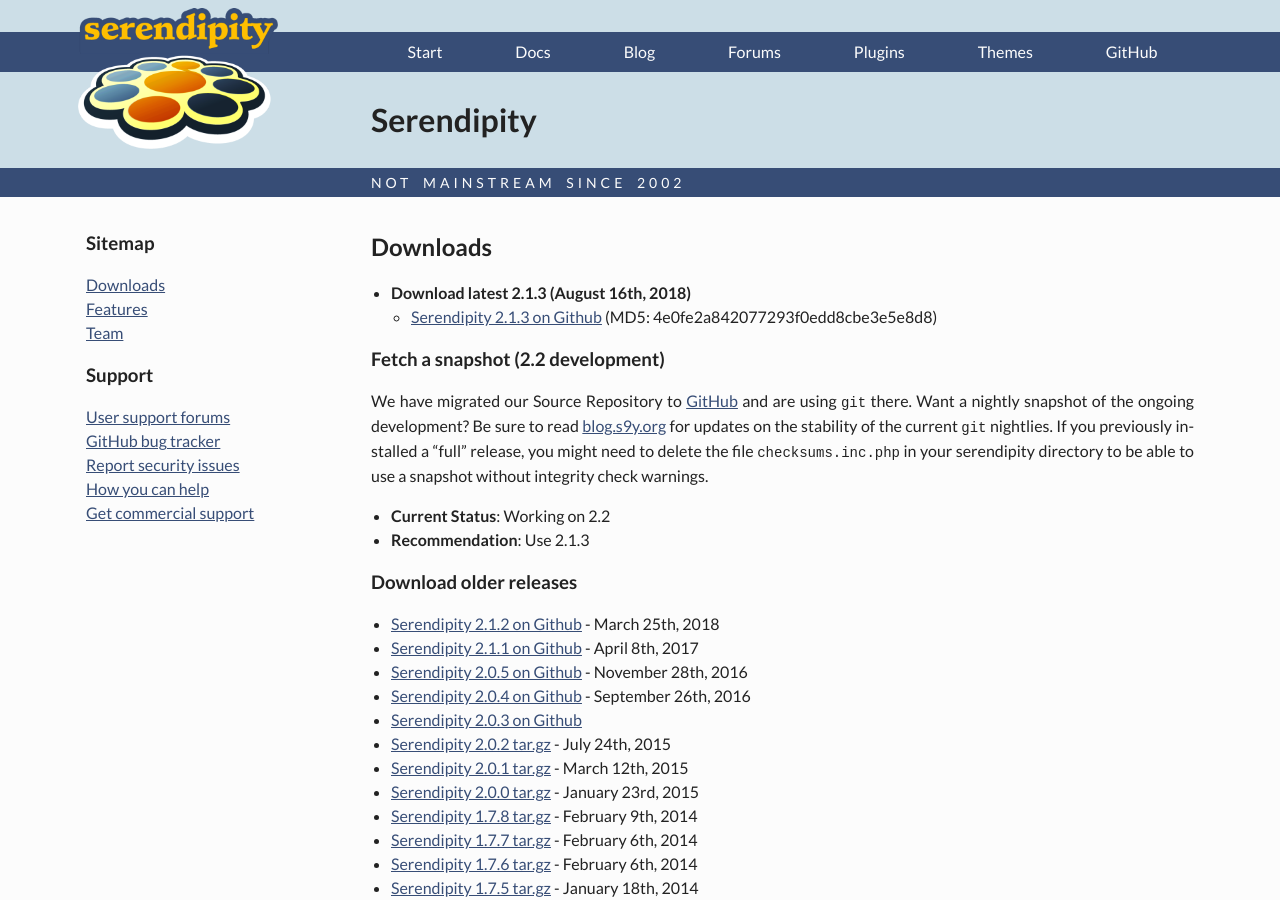
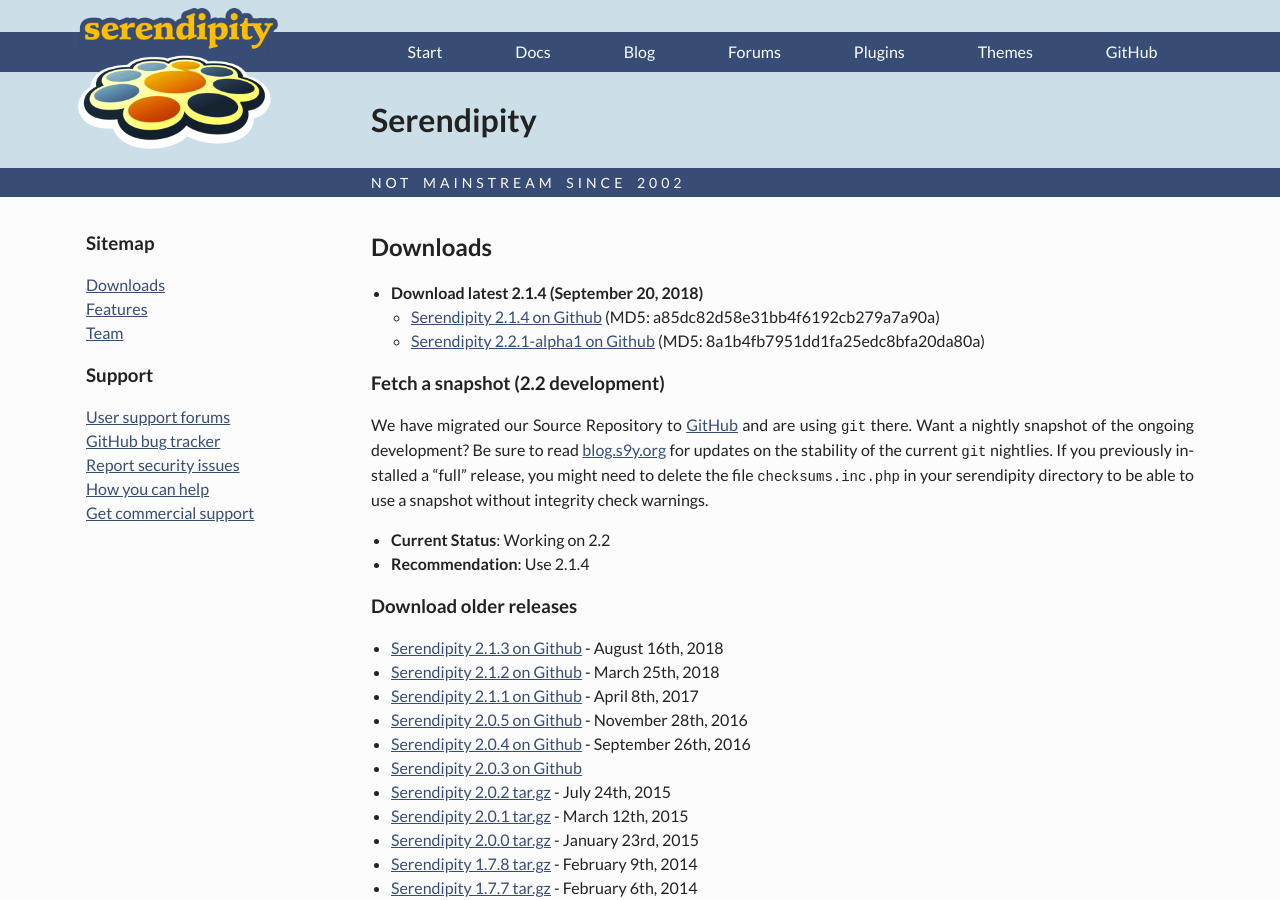
Before and after one commit to s9y/s9y.github.io, a Jekyll site: the page built from downloads.md, in a window 1280 px wide and 900 px high. Built offline with Jekyll 4.4.1, drawn with Linux system fonts in a browser that asks for light colours.

```diff
--- a/_includes/showcase.html
+++ b/_includes/showcase.html
@@ -10,7 +10,7 @@
             <h2>Current version</h2>
 
             <a class="download-link zip-link" href="http://www.s9y.org/latest">Download
-            v2.1.3</a>
+            v2.1.4</a>
 
             <p>For more downloads and other formats see <a href="/downloads.html">downloads</a> section.</p>
         </section>
--- a/downloads.md
+++ b/downloads.md
@@ -4,21 +4,25 @@ title: Downloads
 
 ## Downloads
 
-* **Download latest 2.1.3 (August 16th, 2018)**
-  * [Serendipity 2.1.3 on Github](https://github.com/s9y/Serendipity/releases/tag/2.1.3)
-   (MD5: 4e0fe2a842077293f0edd8cbe3e5e8d8)
+* **Download latest 2.1.4 (September 20, 2018)**
+  * [Serendipity 2.1.4 on
+    Github](https://github.com/s9y/Serendipity/releases/tag/2.1.4)
+   (MD5: a85dc82d58e31bb4f6192cb279a7a90a)
+  * [Serendipity 2.2.1-alpha1 on
+    Github](https://github.com/s9y/Serendipity/releases/tag/2.2.1-alpha1)
+   (MD5: 8a1b4fb7951dd1fa25edc8bfa20da80a)
 
 ### **Fetch a snapshot (2.2 development)**
 
 We have migrated our Source Repository to [GitHub](https://github.com/s9y/Serendipity/) and are using `git` there. Want a nightly snapshot of the ongoing development? Be sure to read [blog.s9y.org](https://blog.s9y.org) for updates on the stability of the current `git` nightlies. If you previously installed a "full" release, you might need to delete the file `checksums.inc.php` in your serendipity directory to be able to use a snapshot without integrity check warnings.
 
 * **Current Status**: Working on 2.2
-* **Recommendation**: Use 2.1.3
+* **Recommendation**: Use 2.1.4
 
 ### **Download older releases**
 
-
-* [Serendipity 2.1.2 on Github](https://github.com/s9y/Serendipity/releases/tag/2.1.2) -  March 25th, 2018
+* [Serendipity 2.1.3 on Github](https://github.com/s9y/Serendipity/releases/tag/2.1.3) - August 16th, 2018
+* [Serendipity 2.1.2 on Github](https://github.com/s9y/Serendipity/releases/tag/2.1.2) - March 25th, 2018
 * [Serendipity 2.1.1 on Github](https://github.com/s9y/Serendipity/releases/tag/2.1.1) - April 8th, 2017
 * [Serendipity 2.0.5 on Github](https://github.com/s9y/Serendipity/releases/tag/2.0.5) - November 28th, 2016
 * [Serendipity 2.0.4 on Github](https://github.com/s9y/Serendipity/releases/tag/2.0.4) - September 26th, 2016
```
